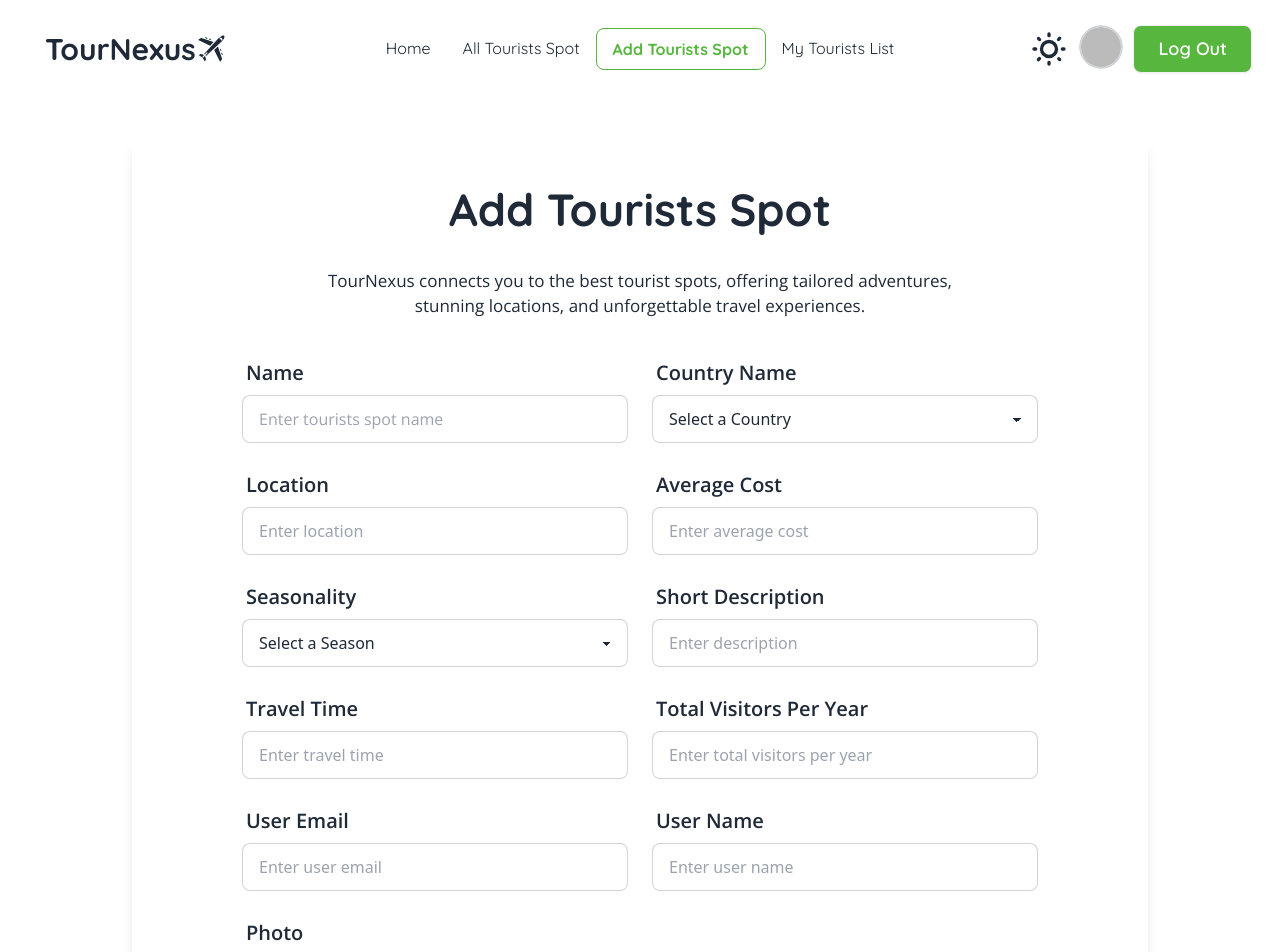
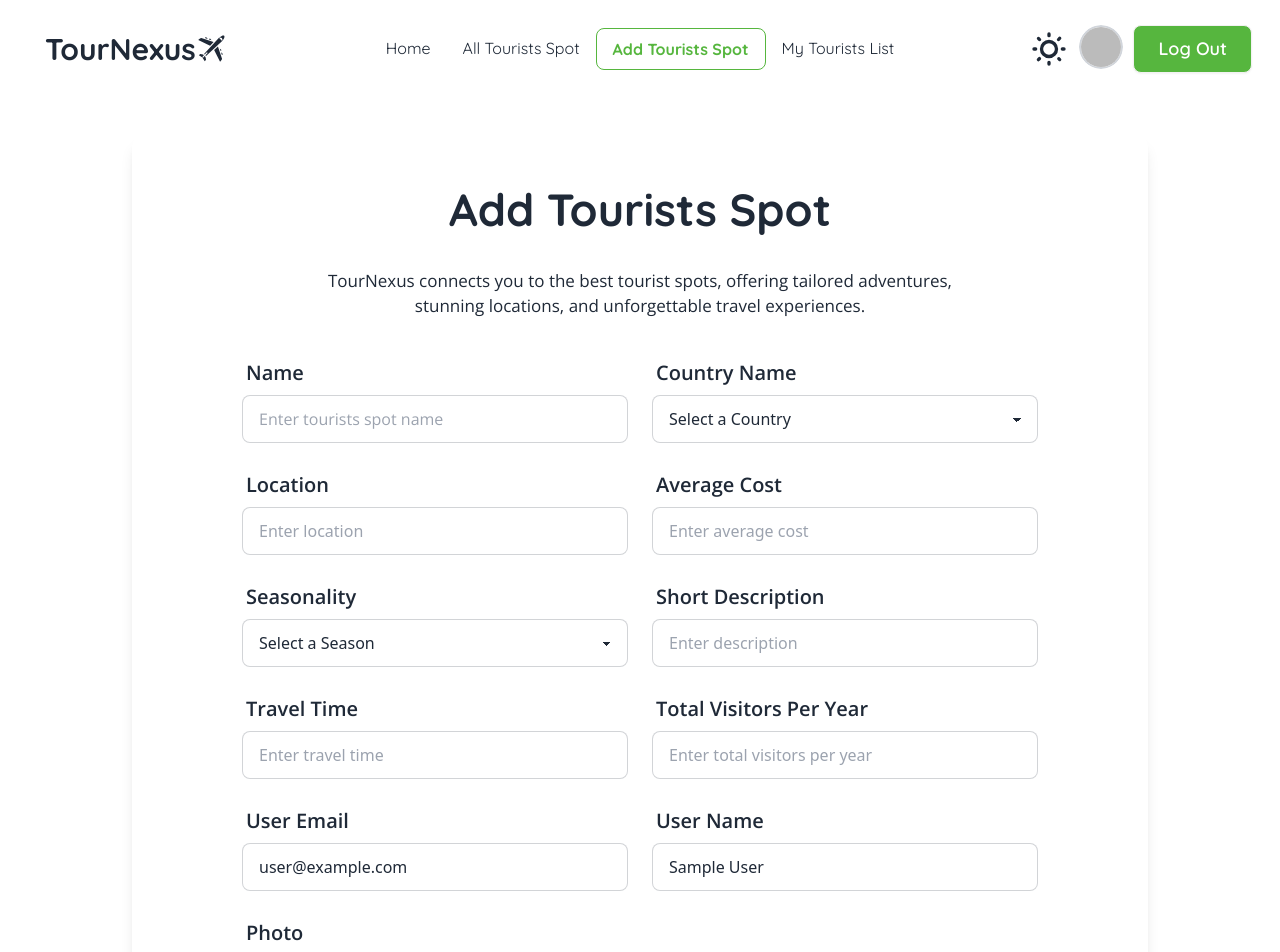
Before and after one commit to SaifullahKabirRana/TourNexus-Tourism-Client, a React (Vite) app: page /addTouristSpots in a window 1280 px wide. Shown: the top 952 px of the page. Built offline with nearby package versions, Linux system fonts and the light colour scheme; no server answers; sample sign-in values are in the browser's storage.

Commit message:
send toursit spots data to the server

```diff
--- a/src/components/AddTouristSpots.jsx
+++ b/src/components/AddTouristSpots.jsx
@@ -1,6 +1,9 @@
+import { useContext } from "react";
+import { AuthContext } from "../providers/AuthProvider";
 
 
 const AddTouristSpots = () => {
+    const { user } = useContext(AuthContext);
     const handleAddSpots = e => {
         e.preventDefault();
         const form = e.target;
@@ -19,6 +22,19 @@ const AddTouristSpots = () => {
             tourists_spot_name, country_Name, location, average_cost, seasonality, short_description, travel_time, totalVisitorsPerYear, user_email, user_Name, photo
         };
         console.log(newSpot);
+
+        // send data to the server
+        fetch('http://localhost:5000/touristSpot', {
+            method: 'POST',
+            headers: {
+                'content-type': 'application/json'
+            },
+            body: JSON.stringify(newSpot)
+        })
+        .then(res => res.json())
+        .then(data => {
+            console.log(data);
+        })
 
     }
     return (
@@ -76,8 +92,8 @@ const AddTouristSpots = () => {
                                         <label className="label">
                                             <span className="label-text text-base md:text-lg lg:text-xl font-openSans font-semibold ">Seasonality</span>
                                         </label>
-                                        <select  name="seasonality" className="select select-bordered w-full text-[14px] md:text-[16px]">
-                                            <option  disabled selected>Select a Season</option>
+                                        <select name="seasonality" className="select select-bordered w-full text-[14px] md:text-[16px]">
+                                            <option disabled selected>Select a Season</option>
                                             <option>Summer</option>
                                             <option>Winter</option>
                                         </select>
@@ -112,7 +128,7 @@ const AddTouristSpots = () => {
                                         <label className="label">
                                             <span className="label-text text-base md:text-lg lg:text-xl font-openSans font-semibold ">User Email</span>
                                         </label>
-                                        <input type="email" name='user_email' placeholder="Enter user email" className="input input-bordered w-full text-[14px] md:text-[16px]" required />
+                                        <input type="email" name='user_email' placeholder="Enter user email" className="input input-bordered w-full text-[14px] md:text-[16px]" defaultValue={user?.email} required />
                                     </div>
                                     <div className="form-control w-full">
                                         <label className="label">
@@ -121,7 +137,9 @@ const AddTouristSpots = () => {
                                         </label>
                                         <input type="text" name='user_Name'
                                             placeholder="Enter user name"
-                                            className="input input-bordered w-full text-[14px] md:text-[16px]" required />
+                                            className="input input-bordered w-full text-[14px] md:text-[16px]"
+                                            defaultValue={user?.displayName}
+                                            required />
                                     </div>
                                 </div>
                                 <div className='mt-3 md:mt-3 lg:mt-5'>
--- a/src/routes/Routes.jsx
+++ b/src/routes/Routes.jsx
@@ -5,6 +5,7 @@ import Home from "../components/Home";
 import AddTouristSpots from "../components/AddTouristSpots";
 import Register from "../components/Register";
 import Login from "../components/Login";
+import PrivateRoutes from "./PrivateRoutes";
 
 
 const router = createBrowserRouter([
@@ -19,7 +20,7 @@ const router = createBrowserRouter([
             },
             {
                 path: '/addTouristSpots',
-                element: <AddTouristSpots></AddTouristSpots>
+                element: <PrivateRoutes><AddTouristSpots></AddTouristSpots></PrivateRoutes>,
             },
             {
                 path:'/register',
```
